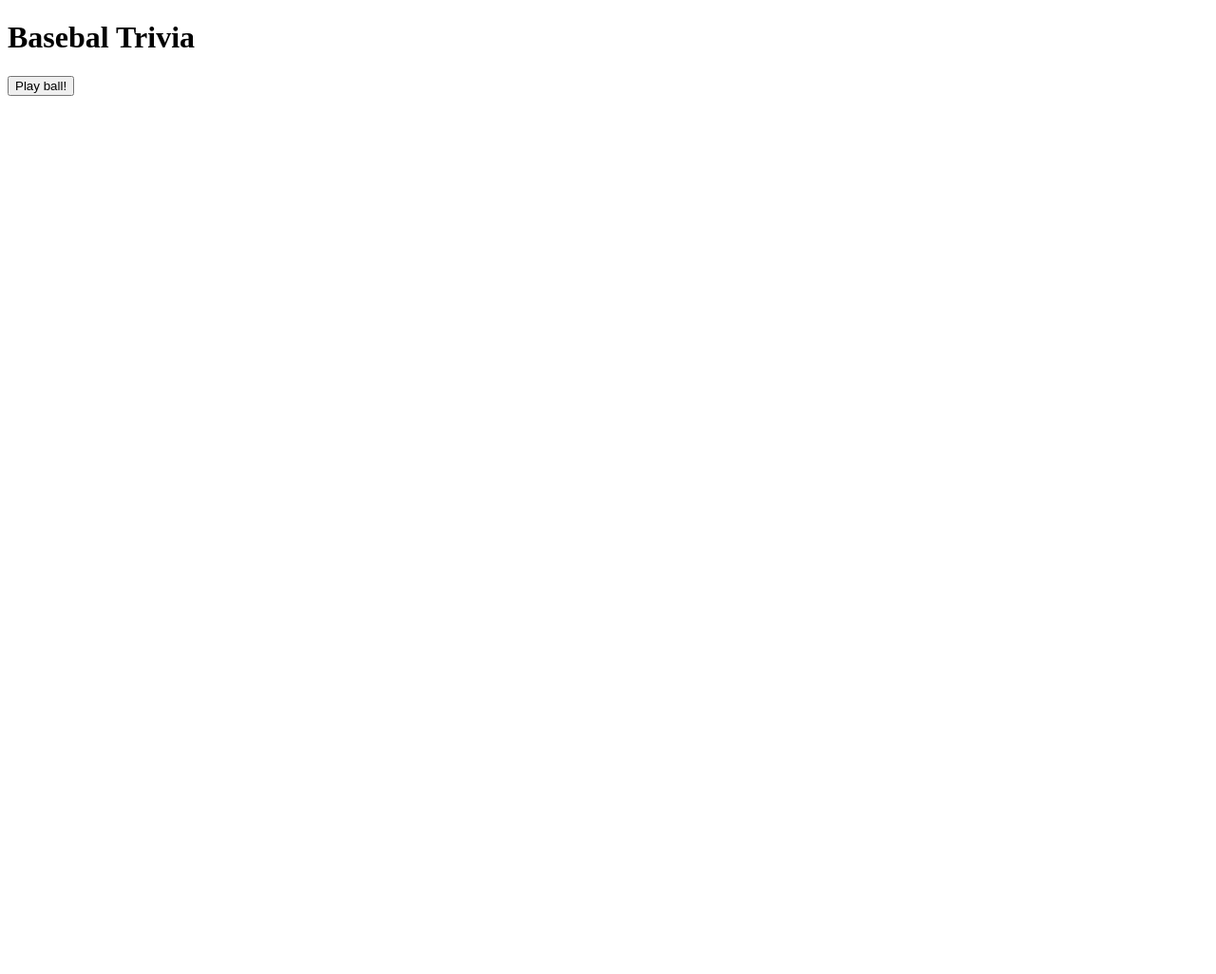
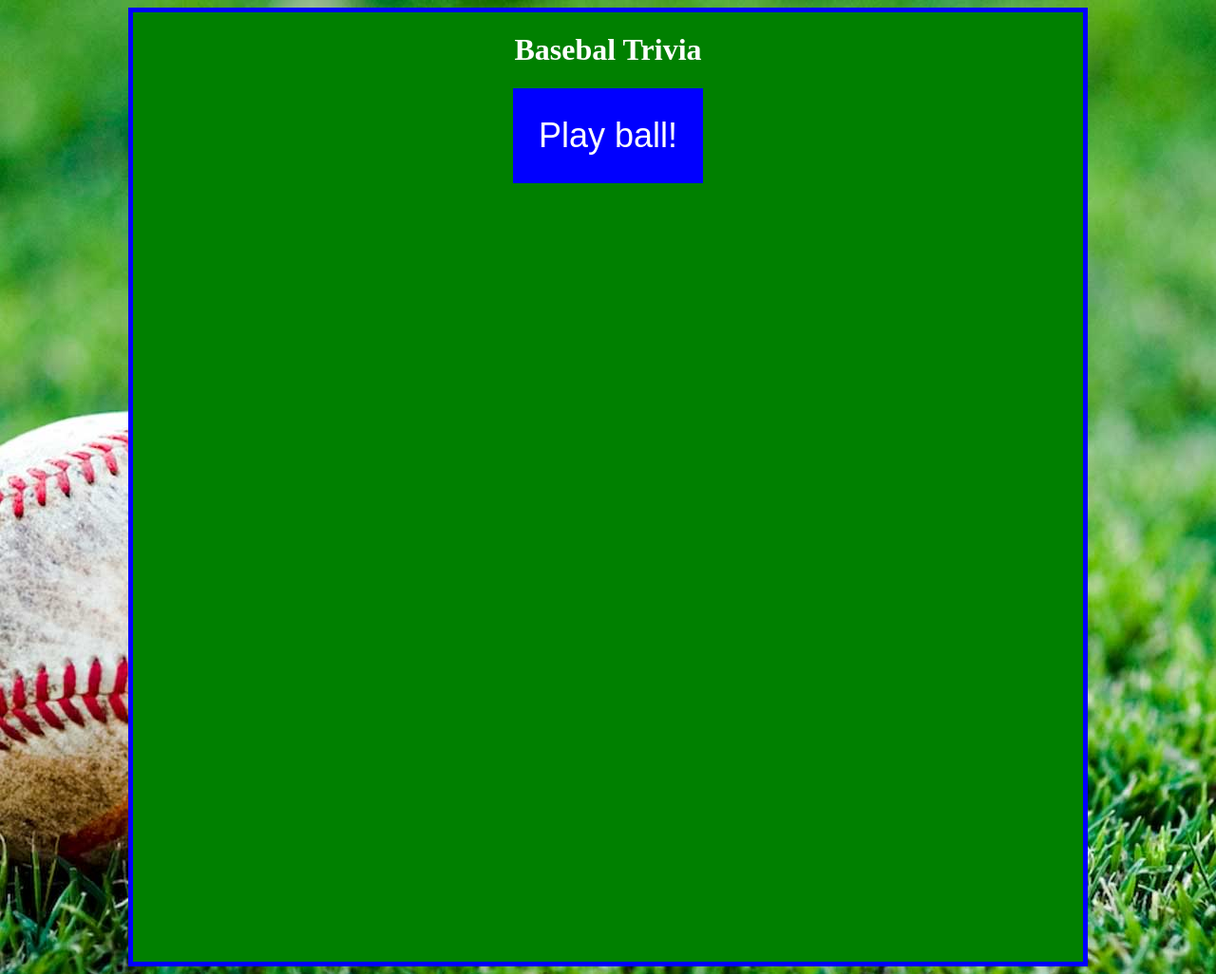
Before and after one commit to dsc1996/TriviaGame, a plain HTML site: page index.html in a window 1280 px wide. Shown: the whole page at 95% size. Before the commit the page ends 800 px from the top, so only its background shows below. Drawn offline with nearby package versions, Linux system fonts and the light colour scheme; files that its build step writes are made by us from their sources; files whose address does not match are found by name.

Commit message:
Updating Styling

```diff
--- a/TriviaGame/assets/css/style.css
+++ b/TriviaGame/assets/css/style.css
@@ -0,0 +1,38 @@
+body {
+    background-image: url("baseball-backgrounds-wallpapers.jpg");
+}
+
+#wrapper {
+    margin: auto;
+    text-align: center;
+    background-color: green;
+    width: 1000px;
+    height: 1000px;
+    justify-content: center;
+    border: 5px solid blue;
+    color: white;
+}
+
+#startButton {
+    background-color: blue;
+    color: white;
+}
+
+#questions {
+    width: 100%;
+    height: 500px;
+    text-align: center;
+}
+
+button {
+    display: block;
+    margin: auto;
+    width: 200px;
+    height: 100px;
+    font-size: 36px;
+    background: blue;
+    border: 0;
+    color:white;
+    cursor: pointer;
+    bottom: -10px;
+  }
--- a/TriviaGame/assets/javascript/app.js
+++ b/TriviaGame/assets/javascript/app.js
@@ -2,35 +2,35 @@ var question_area = $("#questions");
 
 var questions = [{
     question: "Who is the all time stolen base leader?",
-    answers: ["Rickey Henderson", "Lou Brock", "Billy Hamilton", "Ty Cobb"],
+    answers: ["Rickey Henderson ", "Lou Brock ", "Billy Hamilton ", "Ty Cobb "],
     correctAnswer: "Rickey Henderson"
 } , {
     question: "How many no-hitters did Nolan Ryan throw?",
-    answers: ["4", "8", "2", "7"],
+    answers: ["4 ", "8 ", "2 ", "7 "],
     correctAnswer: "7"
 } , {
     question: "Where were the Los Angeles Dodgers orignially located?",
-    answers: ["Seattle", "Brooklyn", "San Francisco", "Charltte"],
+    answers: ["Seattle ", "Brooklyn ", "San Francisco ", "Charlotte "],
     correctAnswer: "Brooklyn"
 } , {
     question: "Which MLB pitcher has the most wins pitching?",
-    answers: ["Nolan Ryan", "Catfish Hunter", "Ty Cobb", "Randy Johnson"],
+    answers: ["Nolan Ryan ", "Catfish Hunter ", "Ty Cobb ", "Randy Johnson "],
     correctAnswer: "Ty Cobb"
 } , {
     question: "Which MLB team has the largest stadium?",
-    answers: ["Oakland Athletics", "Los Angeles Dodgers", "Texas Rangers", "Milwaukee Brewers"],
-    correctAnswer: "Los Angeles"
+    answers: ["Oakland Athletics ", "Los Angeles Dodgers ", "Texas Rangers ", "Milwaukee Brewers "],
+    correctAnswer: "Los Angeles Dodgers"
 } , {
     question: "What MLB player has been selected to the most All Star games?",
-    answers: ["Hank Aaron", "Willie Mays", "Stan Musial", "Cal Ripken Jr."],
+    answers: ["Hank Aaron ", "Willie Mays ", "Stan Musial ", "Cal Ripken Jr. "],
     correctAnswer: "Hank Aaron"
 } , {
     question: "How many hits did all time hit leader, Pete Rose, end his career with?",
-    answers: ["4301", "4201", "4256", "4259"],
+    answers: ["4301 ", "4201 ", "4256 ", "4259 "],
     correctAnswer: "4256"
 } , {
     question: "What is the oldest continually operating team in the MLB?",
-    answers: ["New York Yankees", "Atlanta Braves", "Boston Red Socks", "Cleveland Indians"],
+    answers: ["New York Yankees ", "Atlanta Braves ", "Boston Red Socks ", "Cleveland Indians "],
     correctAnswer: "Atlanta Braves"
 }];
 
--- a/index.html
+++ b/index.html
@@ -5,7 +5,7 @@
     <meta http-equiv="X-UA-Compatible" content="IE=edge">
     <title>Baseball Trivia</title>
     <meta name="viewport" content="width=device-width, initial-scale=1">
-    <link rel="stylesheet" type="text/css" media="screen" href="/Users/dustincrawford/github/TriviaGame/TriviaGame/assets/css/style.css"/>
+    <link rel="stylesheet" type="text/css" media="screen" href="../TriviaGame/TriviaGame/assets/css/style.css"/>
     <script type="text/javascript" src="https://cdnjs.cloudflare.com/ajax/libs/jquery/3.2.1/jquery.min.js"></script>
 </head>
 <body>
@@ -20,6 +20,6 @@
 </div>
 
 
-<script src="/Users/dustincrawford/github/TriviaGame/TriviaGame/assets/javascript/app.js"></script>
+<script src="../TriviaGame/TriviaGame/assets/javascript/app.js"></script>
 </body>
 </html>
```
Also changed, not shown: TriviaGame/assets/css/baseball-backgrounds-wallpapers.jpg (added), 4 other files.
